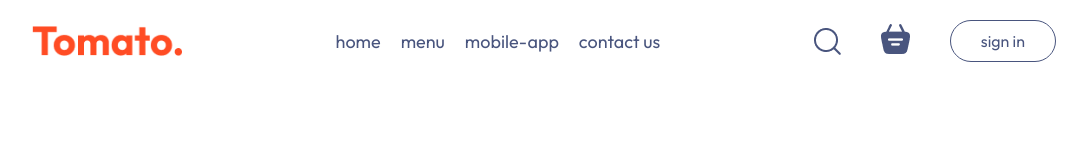
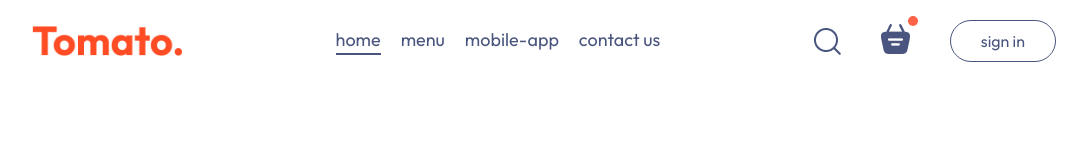
Before and after one commit to samuelireke/food-delivery, a React (Vite) app in the folder frontend/: page / in a window 1280 px wide. Shown: the top 160 px of the page, without its empty margins (96-1183 px from the left). Built offline with nearby package versions, Linux system fonts and the light colour scheme.

Commit message:
Navbar componenet completed

```diff
--- a/frontend/src/components/Navbar/Navbar.css
+++ b/frontend/src/components/Navbar/Navbar.css
@@ -15,6 +15,7 @@
     gap: 20px;
     color: #49557e;
     font-size: 18px;
+    cursor: pointer;
 }
 
 .navbar-right{
@@ -36,6 +37,21 @@
 .navbar button:hover{
     background-color: #fff4f2;
 }
-/* .navbar-search-icon{
+.navbar .active{
+    padding-bottom: 2px;
+    border-bottom: 2px solid #49557e;
+}
 
-} */
+.navbar-basket-icon{
+    position: relative;
+}
+
+.navbar-basket-icon .dot{
+    position: absolute;
+    min-height: 10px;
+    min-width: 10px;
+    background-color: tomato;
+    border-radius: 5px;
+    top: -8px;
+    right: -8px;
+}
--- a/frontend/src/components/Navbar/Navbar.jsx
+++ b/frontend/src/components/Navbar/Navbar.jsx
@@ -1,21 +1,22 @@
 /* eslint-disable no-unused-vars */
-import React from 'react'
+import React, { useState } from 'react'
 import './Navbar.css'
 import { assets } from '../../assets/assets'
 
 const Navbar = () => {
+    const [menu, setMenu ] = useState("home")
   return (
     <div className='navbar'>
         <img src={assets.logo} alt='logo' className='logo'/>
         <ul className="navbar-menu">
-            <li>home</li>
-            <li>menu</li>
-            <li>mobile-app</li>
-            <li>contact us</li>
+            <li onClick={()=>setMenu("home")} className={menu==="home"?"active":""}>home</li>
+            <li onClick={()=>setMenu("menu")} className={menu==="menu"?"active":""}>menu</li>
+            <li onClick={()=>setMenu("mobile-app")} className={menu==="mobile-app"?"active":""}>mobile-app</li>
+            <li onClick={()=>setMenu("contact us")} className={menu==="contact us"?"active":""}>contact us</li>
         </ul>
         <div className="navbar-right">
-            <img src={assets.search_icon} alt="sear-logo" />
-            <div className="navbar-search-icon">
+            <img className="navbar-search-icon" src={assets.search_icon} alt="search-logo" />
+            <div className="navbar-basket-icon">
                 <img src={assets.basket_icon} alt="" />
                 <div className="dot"></div>
             </div>
```
Also changed, not shown: frontend/src/pages/Cart/Cart.jsx (added, +10 -0 lines), frontend/src/pages/Home/Home.jsx (added, +12 -0 lines), frontend/src/pages/PlaceOrder/PlaceOrder.jsx (added, +10 -0 lines), frontend/src/pages/Cart/Cart.css (added), frontend/src/pages/Home/Home.css (added), frontend/src/pages/PlaceOrder/PlaceOrder.css (added).
